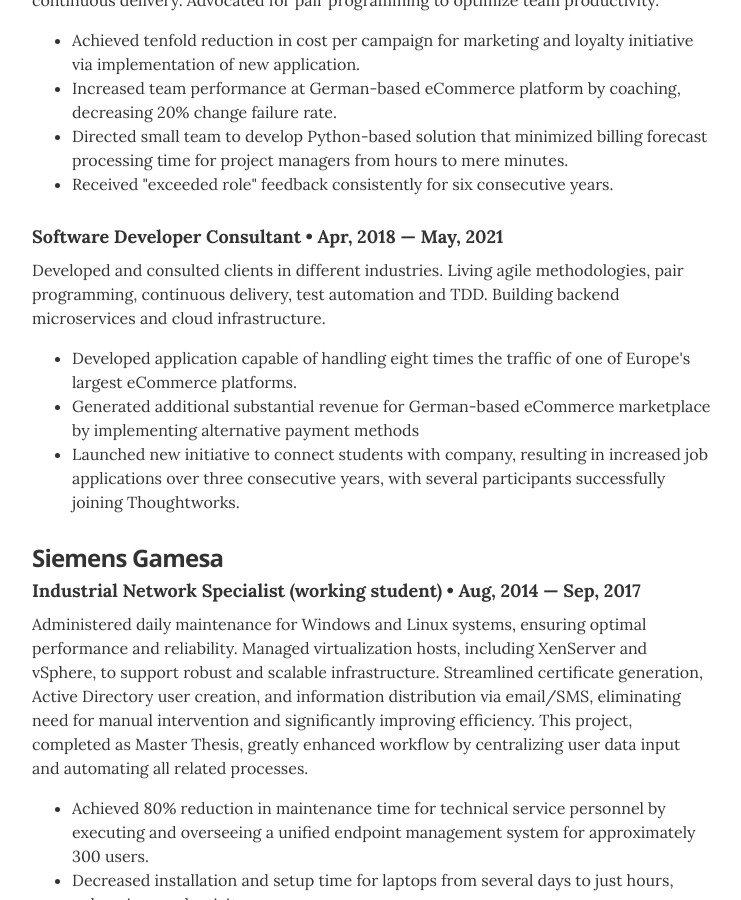
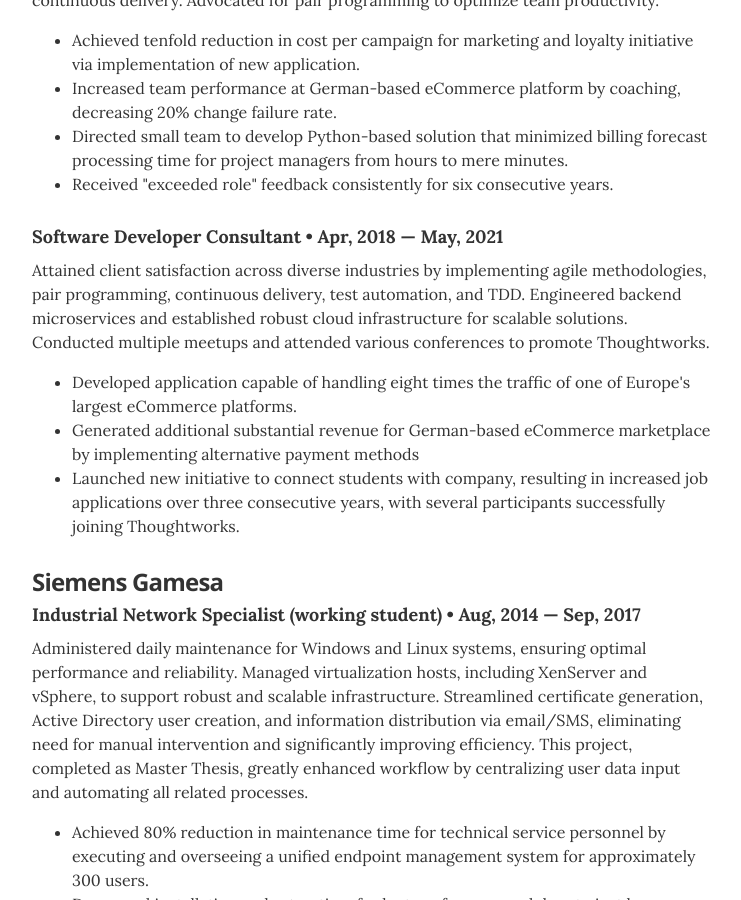
Before and after one commit to DiesDasJenes/DiesDasJenes.github.io, a Jekyll site: the page built from index.html, in a window 1280 px wide and 900 px high, scrolled down 1036 px. Shown: the whole window, without its empty margins (268-1009 px from the left). Built offline with Jekyll 4.4.1, drawn with Linux system fonts in a browser that asks for light colours.

Commit message:
Update experience TW

```diff
--- a/_data/experience.yml
+++ b/_data/experience.yml
@@ -13,7 +13,7 @@
 -
   position:  Software Developer Consultant
   duration: Apr, 2018 &mdash; May, 2021
-  summary: Developed and consulted clients in different industries. Living agile methodologies, pair programming, continuous delivery, test automation and TDD. Building backend microservices and cloud infrastructure.
+  summary: Attained client satisfaction across diverse industries by implementing agile methodologies, pair programming, continuous delivery, test automation, and TDD. Engineered backend microservices and established robust cloud infrastructure for scalable solutions. Conducted multiple meetups and attended various conferences to promote Thoughtworks.
   achievements:
     - achievement: Developed application capable of handling eight times the traffic of one of Europe's largest eCommerce platforms.
     - achievement: Generated additional substantial revenue for German-based eCommerce marketplace by implementing alternative payment methods
```
